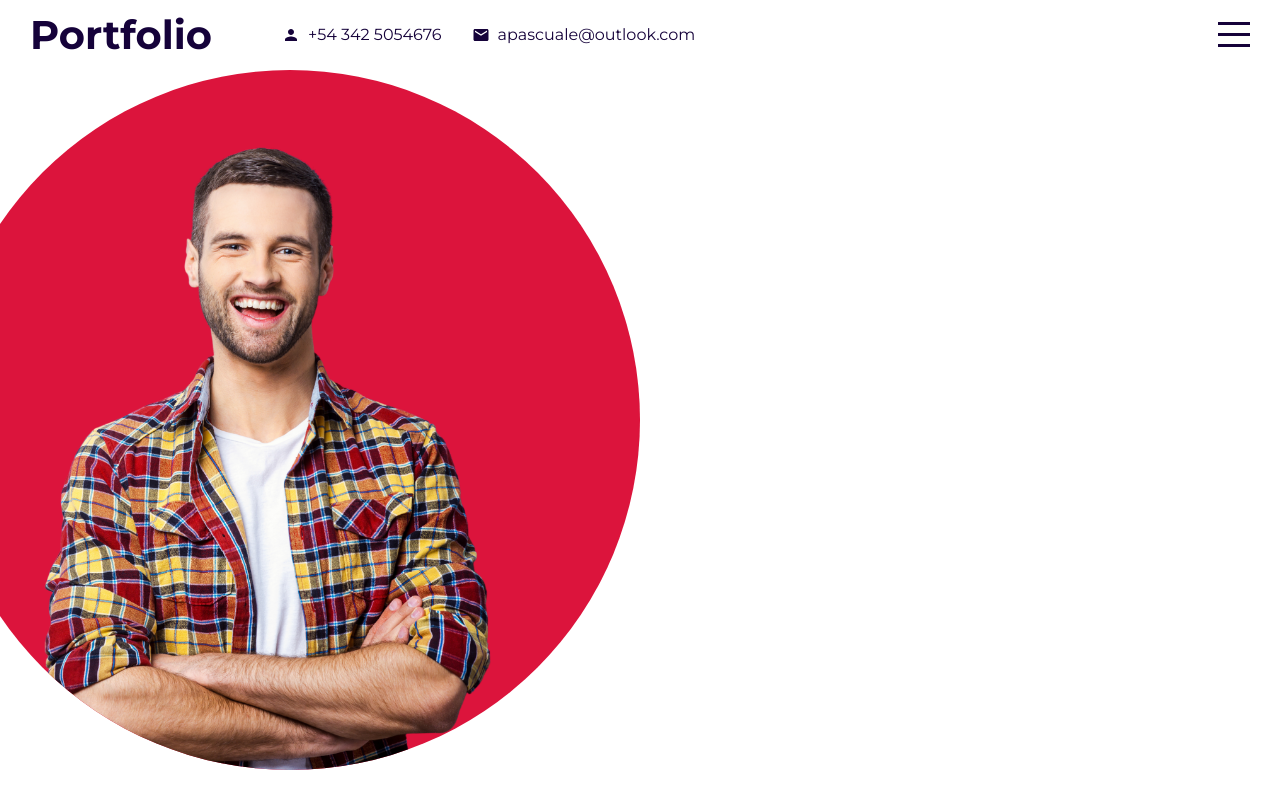
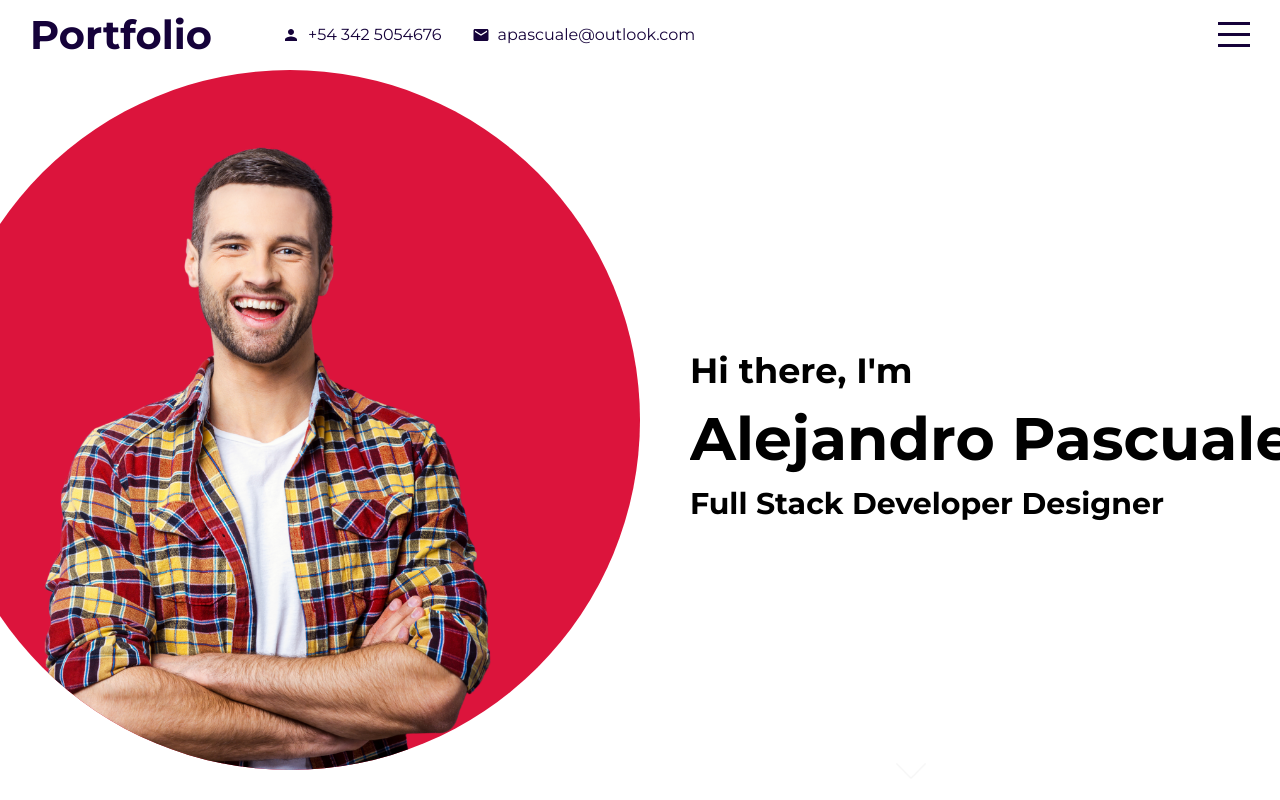
Before and after one commit to alejandropascuale/personal-portfolio, a React (Create React App) app: page / in a window 1280 px wide. Built offline with nearby package versions, Linux system fonts and the light colour scheme; a web font is replaced by a local one.

Commit message:
create welcome text in home

```diff
--- a/src/components/intro/Intro.jsx
+++ b/src/components/intro/Intro.jsx
@@ -8,7 +8,16 @@
           <img src="assets/man.png" alt="" />
         </div>
       </div>
-      <div className="right"></div>
+      <div className="right">
+        <div className="wrapper">
+          <h2>Hi there, I'm</h2>
+          <h1>Alejandro Pascuale</h1>
+          <h3>Full Stack Developer <span>Designer</span></h3>
+        </div>
+        <a href="#portfolio">
+          <img src="assets/down.png" alt="" />
+        </a>
+      </div>
     </div>
   )
 }
--- a/src/components/intro/intro.scss
+++ b/src/components/intro/intro.scss
@@ -24,5 +24,42 @@
 
     .right {
         flex: 0.5;
+        position: relative;
+
+        .wrapper {
+            width: 100%;
+            height: 100%;
+            padding-left: 50px;
+            display: flex;
+            flex-direction: column;
+            justify-content: center;
+
+            h1 {
+                font-size: 60px;
+                margin: 10px 0;
+            }
+            h2 {
+                font-size: 35px;
+            }
+            h3 {
+                font-size: 30px;
+            }
+        }
+        a {
+            position: absolute;
+            bottom: 10px;
+            left: 40%;
+
+            img {
+                width: 30px;
+                animation: arrowBlink 2s infinite;
+            }
+
+            @keyframes arrowBlink {
+                100% {
+                    opacity: 0;
+                }
+            }
+        }
     }
 }
```
